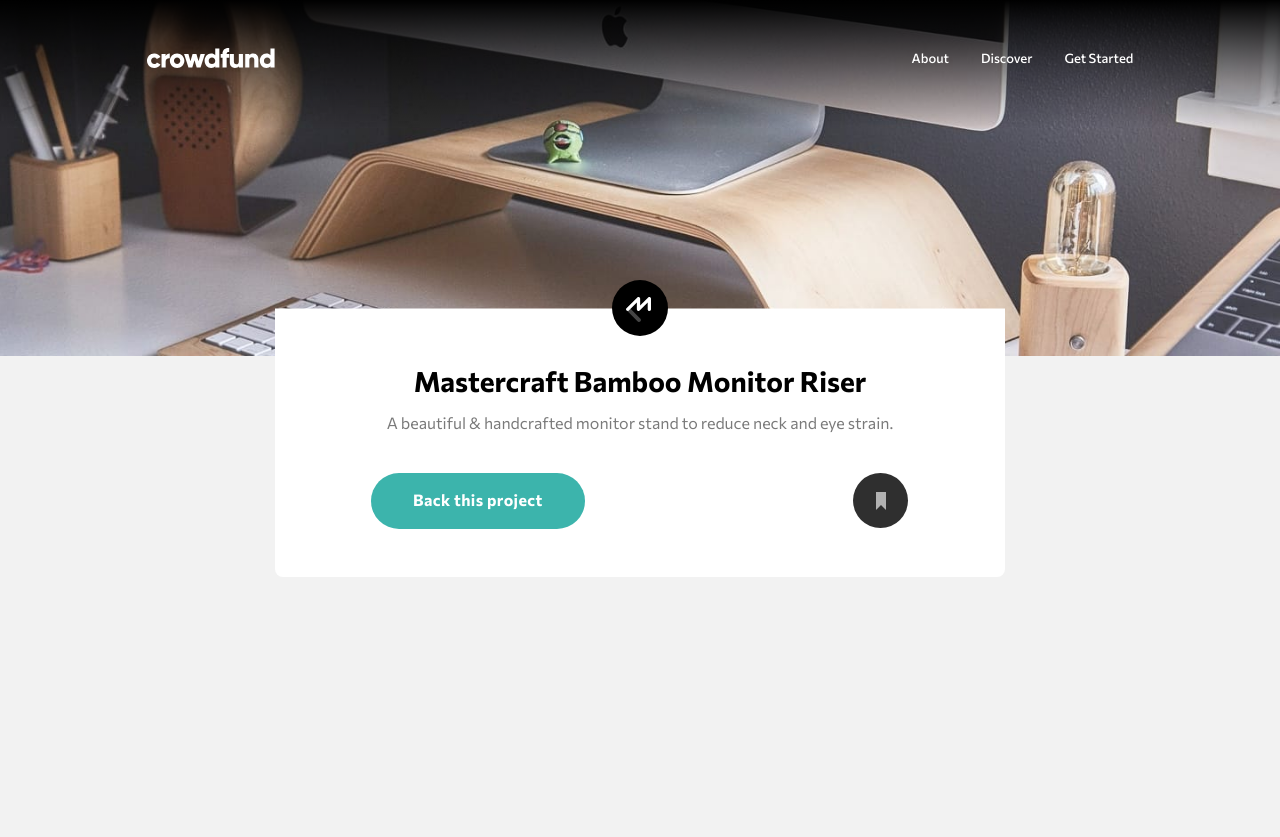
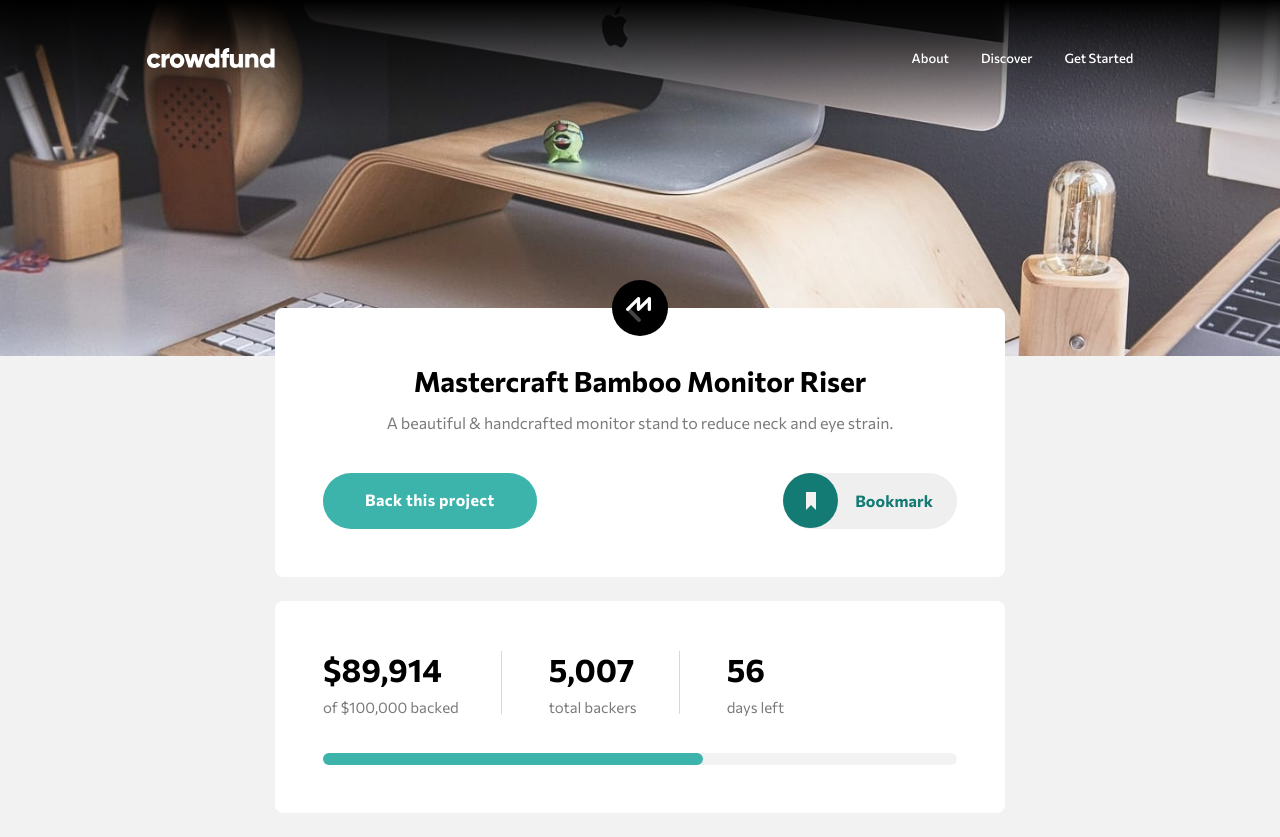
Before and after one commit to vlada030/frontendmentor-crowdfunding-product-page, a website built with webpack: page src/index.html in a window 1280 px wide. Before the commit the page ends 800 px from the top, so only its background shows below. Built offline with nearby package versions, Linux system fonts and the light colour scheme.

Commit message:
korigovana project header + uradjen project stats deo

```diff
--- a/src/index.html
+++ b/src/index.html
@@ -58,9 +58,39 @@
         <div class="wrapper">
           <button class='btn btn--green'>Back this project</button>
 
-          <button class="bookmark">
+          <button class="bookmark active">
             <svg viewBox="0 0 56 56" xmlns="http://www.w3.org/2000/svg"><g fill="none" fill-rule="evenodd"><circle fill="#2F2F2F" cx="27.5" cy="27.5" r="27.5"/><path fill="#B1B1B1" d="M23 19v18l5-5.058L33 37V19z"/></g></svg>
+            <span>bookmark</span>
           </button>
+        </div>
+      </article>
+
+      <article class="project__stats">
+        <div class="list">
+          <div class="item">
+            <div class="wrapper">
+              <h3>$89,914</h3>
+              <p>of $100,000 backed</p>
+            </div>
+            <div class="line"></div>
+          </div>
+          <div class="item">
+            <div class="wrapper">
+              <h3>5,007</h3>
+              <p>total backers</p>
+            </div>
+            <div class="line"></div>
+          </div>
+          <div class="item">
+            <div class="wrapper">
+              <h3>56</h3>
+              <p>days left</p>
+            </div>
+          </div>
+        </div>
+
+        <div class="progress">
+          <div id='progressBar'></div>
         </div>
       </article>
 
@@ -72,11 +102,10 @@
 
 
 
-  Bookmark
 
-  $89,914 of $100,000 backed
-  5,007 total backers
-  56 days left
+
+
+  56
 
   About this project
 
--- a/src/scss/_main-section.scss
+++ b/src/scss/_main-section.scss
@@ -13,25 +13,25 @@
 
     &__header {
         text-align: center;
-        background: linear-gradient(transparent 28px, $colorWhiteLight 29px);
+        background: $colorWhiteLight;
         border-radius: 8px;
-        overflow: hidden;
 
-        padding: 0 24px 40px 24px;
+        padding: 52px 24px 40px 24px;
+        margin-bottom: 24px;
+
+        position: relative;
 
         @include media(laptop) {
-            padding: 0 48px 48px 48px;
+            padding: 56px 48px 48px 48px;
         }
 
         .logo {
-            display: block;
             width: 56px;
-            margin: 0 auto;
-            margin-bottom: 24px;
 
-            @include media(laptop) {
-                margin-bottom: 28px;
-            }
+            position: absolute;
+            top: -28px;
+            left: 50%;
+            transform: translateX(-50%);
         }
 
         h1 {
@@ -65,19 +65,170 @@
             align-items: center;
             justify-content: space-between;
 
-            @include media(laptop) {
-                padding: 0 48px;
-            }
-
             .bookmark {
                 display: grid;
                 place-items: center;
 
-                background-color: transparent;
+                border-radius: 33.5px;
 
                 svg {
                     height: 56px;
                 }
+
+                span {
+                    display: none;
+                }
+
+                @include media(tablet) {
+                    display: flex;
+                    align-items: center;
+                    justify-content: center;
+
+                    cursor: pointer;
+
+                    &:hover svg {
+                        circle {
+                            fill: #707070;
+                        }
+                    }
+
+                    &.active {
+                        svg {
+                            circle {
+                                fill: $colorPrimary;
+                            }
+
+                            path {
+                                fill: $colorWhite;
+                            }
+                        }
+
+                        span {
+                            color: $colorPrimary;
+                        }
+                    }
+
+                    svg {
+                        margin-right: 16px;
+
+                        circle {
+                            transition: $transition;
+                        }
+                    }
+
+                    span {
+                        display: inline-block;
+                        text-transform: capitalize;
+
+                        font-size: 16px;
+                        color: $colorDarkLight;
+                        font-weight: $fontWeightBolder;
+                        line-height: 20px;
+                        letter-spacing: 0.1px;
+
+                        margin-right: 24px;
+                    }
+                }
+            }
+        }
+    }
+
+    &__stats {
+        background-color: $colorWhiteLight;
+        text-align: center;
+        border-radius: 8px;
+
+        padding: 32px 24px 40px 24px;
+        margin-bottom: 24px;
+
+        @include media(laptop) {
+            text-align: left;
+            padding: 48px;
+        }
+
+        .list {
+            margin-bottom: 32px;
+
+            @include media(laptop) {
+                margin-bottom: 37px;
+                display: flex;
+                align-items: center;
+                justify-content: flex-start;
+            }
+        }
+
+        .item {
+
+            @include media(laptop) {
+                display: flex;
+                align-items: center;
+                justify-content: center;
+            }
+
+            .wrapper {
+
+                @include media(laptop) {
+                    margin-right: 42px;
+
+
+                }
+
+                h3 {
+                    font-size: 32px;
+                    color: $colorDark;
+                    font-weight: $fontWeightBolder;
+                    line-height: 40px;
+
+                    margin-bottom: 9px;
+
+                    @include media(laptop) {
+                        margin-bottom: 9px;
+                    }
+                }
+
+                p {
+                    font-size: 14px;
+                    color: $colorDarkLight;
+                    font-weight: $fontWeightNormal;
+                    line-height: 17px;
+
+                    margin-bottom: 24px;
+
+                    @include media(laptop) {
+                        font-size: 15px;
+                        line-height: 18px;
+                        margin-bottom: 0px;
+                    }
+                }
+            }
+
+            .line {
+                height: 1px;
+                background-color: rgba($colorDark, 0.15);
+                width: 80px;
+                margin: 0 auto;
+                margin-bottom: 24px;
+
+                @include media(laptop) {
+                    width: 1px;
+                    height: 63px;
+                    margin-bottom: 0px;
+                    margin-right: 47px;
+                }
+            }
+        }
+
+        .progress {
+            height: 12px;
+            background-color: rgba($colorDark, 0.05);
+            border-radius: 33.5px;
+
+            & > div {
+                height: 12px;
+                width: 60%;
+                border-radius: 33.5px;
+
+                background-color: $colorPirimaryLight;
             }
         }
     }
--- a/src/scss/_navigation.scss
+++ b/src/scss/_navigation.scss
@@ -4,18 +4,18 @@
     justify-content: space-between;
 
     padding: 32px 24px 36px 24px;
-    margin-bottom: 128px;
+    margin-bottom: 156px;
 
     transition: $transition;
     opacity: 1;
 
     @include media(tablet) {
         padding: 48px 11.458%;
-        margin-bottom: 70px;
+        margin-bottom: 98px;
     }
 
     @include media(laptop) {
-        margin-bottom: 164px;
+        margin-bottom: 192px;
     }
 
     &__logo {
@@ -88,6 +88,8 @@
     opacity: 0;
     transition: $transition;
 
+    z-index: 20;
+
     @include media(tablet) {
         padding: 32px 20% 36px 20%;
     }
--- a/src/scss/_typography.scss
+++ b/src/scss/_typography.scss
@@ -39,9 +39,15 @@
     letter-spacing: 0.4px;
 
     padding: 17px 42px 19px;
+    cursor: pointer;
+    transition: $transition;
 
     &--green {
         background-color: $colorPirimaryLight;
         color: $colorWhiteLight;
+
+        &:hover {
+            background-color: $colorPrimary;
+        }
     }
 }
```
